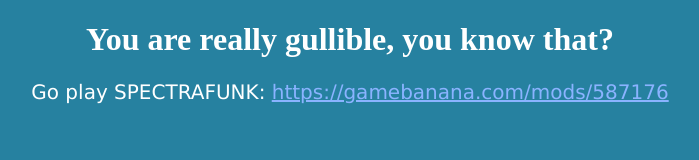
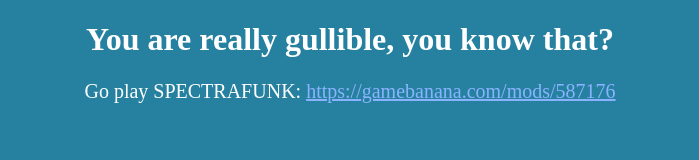
Before and after one commit to ADA-Funni/Gullible, a plain HTML site: page index.html in a window 1280 px wide. Shown: the whole page, without its empty margins (290-989 px from the left). Drawn offline with Linux system fonts and the light colour scheme.

Commit message:
Update index.html

```diff
--- a/index.html
+++ b/index.html
@@ -14,12 +14,13 @@
             h1 {
                 color: rgb(255, 255, 255);
                 text-align: center;
+                font-family: 'Times New Roman', Times, serif;
             }
 
             p {
                 color: rgb(255, 255, 255);
                 text-align: center;
-                font-family: verdana;
+                font-family: 'Times New Roman', Times, serif;
                 font-size: 20px;
             }
 
```
